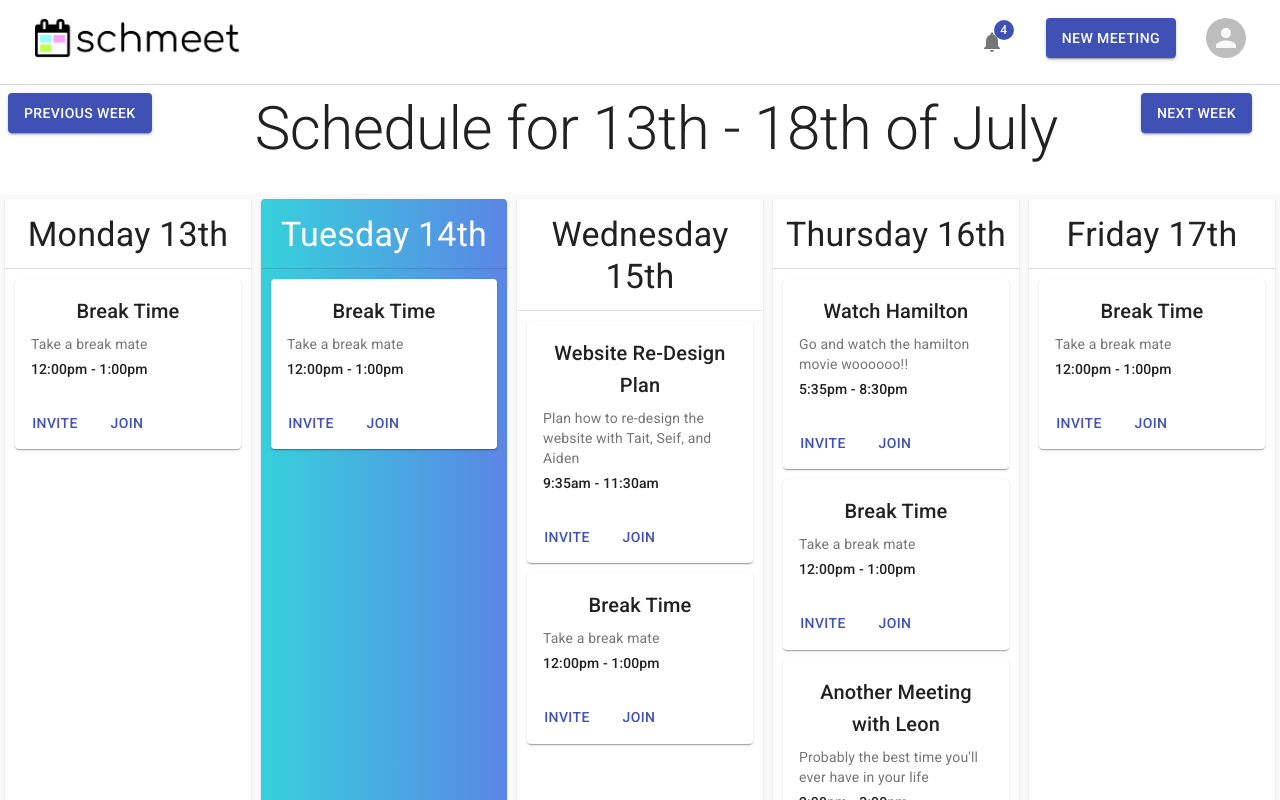
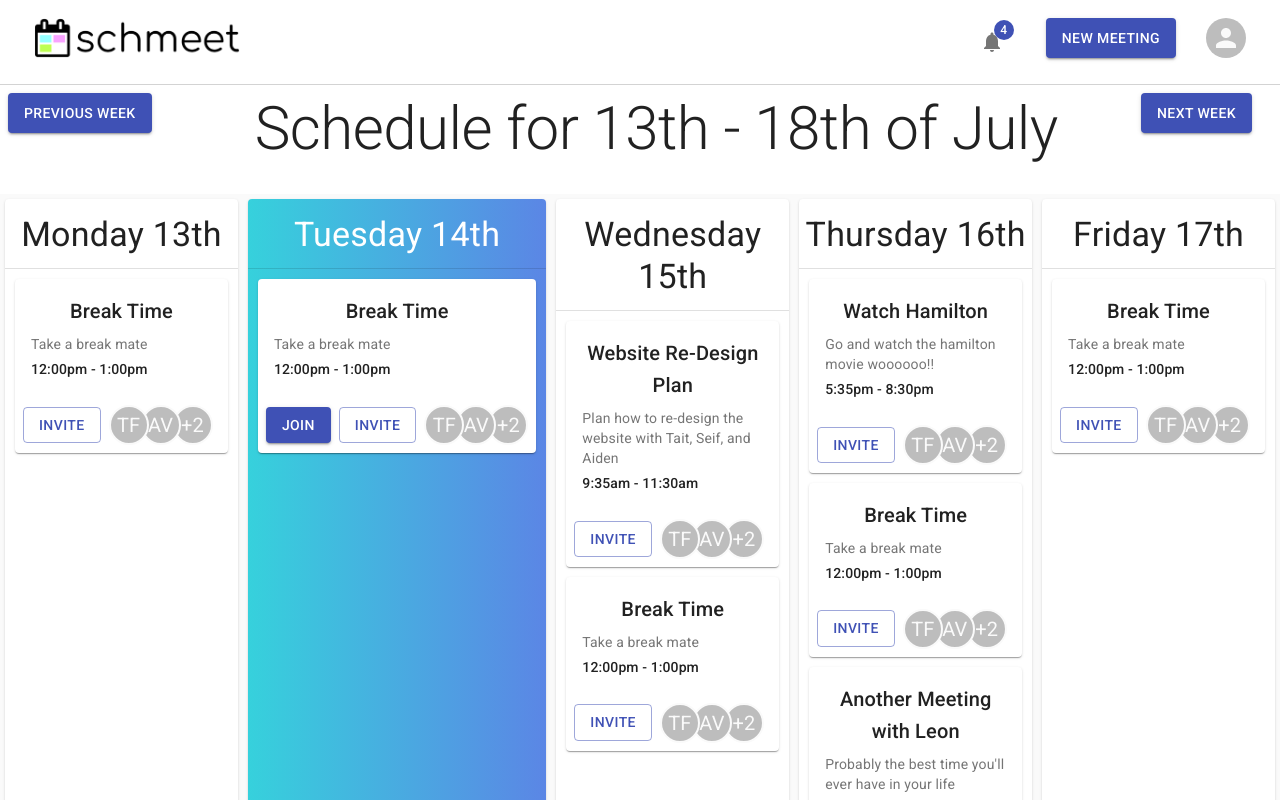
Before and after one commit to Alxjlv/schmeet-frontend, a React (Create React App) app in the folder schmeet-app/: page / in a window 1280 px wide. Shown: the top 800 px of the page. Built offline with nearby package versions, Linux system fonts and the light colour scheme.

Commit message:
Add invitees to the front page card. Closes #22

```diff
--- a/schmeet-app/src/components/HomePage.jsx
+++ b/schmeet-app/src/components/HomePage.jsx
@@ -11,7 +11,11 @@ import {
 	Paper,
 	Divider,
 	Box,
+	Avatar
 } from "@material-ui/core";
+import {
+	AvatarGroup
+} from "@material-ui/lab";
 import { appointments } from "../demo-data/appointments";
 
 const MeetingCard = (props) => (
@@ -35,17 +39,26 @@ const MeetingCard = (props) => (
 			</Typography>
 		</CardContent>
 		<CardActions>
-			<Button size="medium" color="primary">
-				Invite
-			</Button>
-			<Button
+			{props.day ===1 && <Button
+				variant="contained"
 				size="medium"
 				color="primary"
 				href={props.meeting.link}
-				target="blank"
-			>
+				target="blank">
 				Join
+			</Button>}
+			<Button
+				variant="outlined"
+				size="medium"
+				color="primary">
+				Invite
 			</Button>
+			<AvatarGroup max={3}>
+				<Avatar alt="Tait Fuller">TF</Avatar>
+				<Avatar alt="Alex Verkerk">AV</Avatar>
+				<Avatar alt="Oliver Chamberlain">OC</Avatar>
+				<Avatar alt="Ben Piper">BP</Avatar>
+			</AvatarGroup>
 		</CardActions>
 	</Card>
 );
@@ -75,7 +88,7 @@ export default class HomePage extends Component {
 			.filter((meeting) => meeting.startDate.getDay() - 1 === day)
 			.map((meeting) => {
 				return (
-					<MeetingCard meeting={meeting} style={{ margin: "20px" }} />
+					<MeetingCard meeting={meeting} day={day} style={{ margin: "20px" }} />
 				);
 			});
 	}
```
